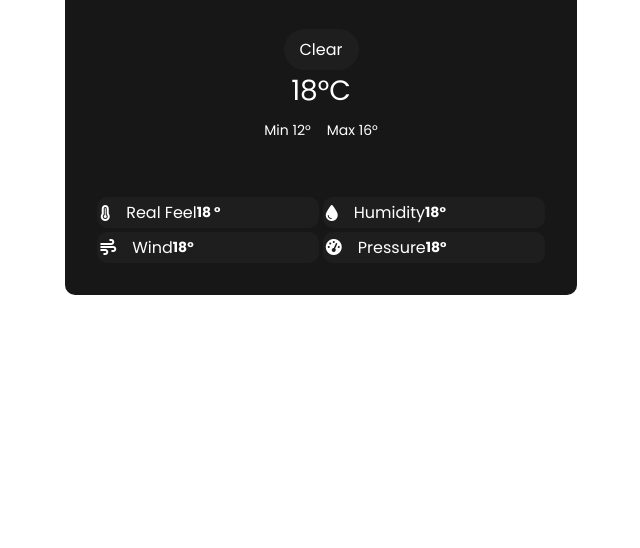
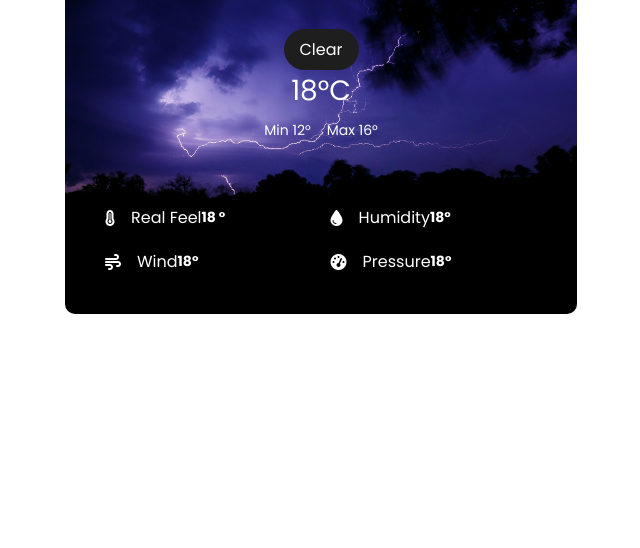
Before and after one commit to Krypto2000/weather_app_by_kryptonian, a plain HTML site: page index.html in a window 1280 px wide. Shown: the part 252-800 px from the top of the page, without its empty margins (319-959 px from the left). Drawn offline with Linux system fonts and the light colour scheme; no server answers; a web font is replaced by a local one.

Commit message:
new commt

```diff
--- a/style.css
+++ b/style.css
@@ -15,6 +15,10 @@
     width: 40%;
     margin: 4rem auto;
     border-radius: 10px;
+    background-image: url(./assests/noaa-0ETSZYPjvDo-unsplash.jpg);
+    background-size: cover;
+    background-position:center;
+    background-repeat: no-repeat;
 }
 .weather_header{
     display: flex;
@@ -91,12 +95,13 @@ color: #fff;
     grid-auto-columns: 20px;
     margin-top: 3rem;
 
+
 }
  .weather_card{
     display: flex;
     align-items: center;
-    background: #1e1e1e;
-    padding: 0.2rem;
+    background-color: transparent;
+    padding: 0.5rem;
     border-radius: 10px;
 }
 .weather_card i{
```
Also changed, not shown: assests/noaa-0ETSZYPjvDo-unsplash.jpg (added).
